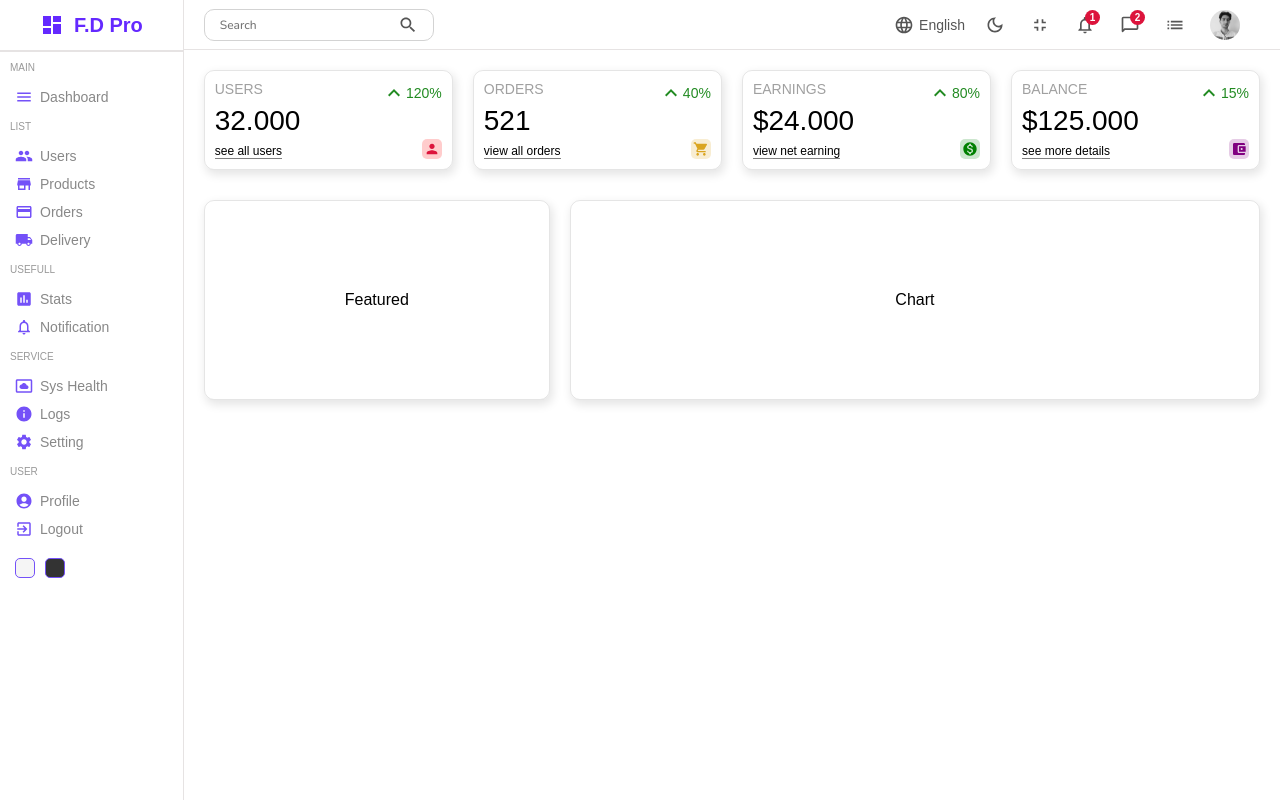
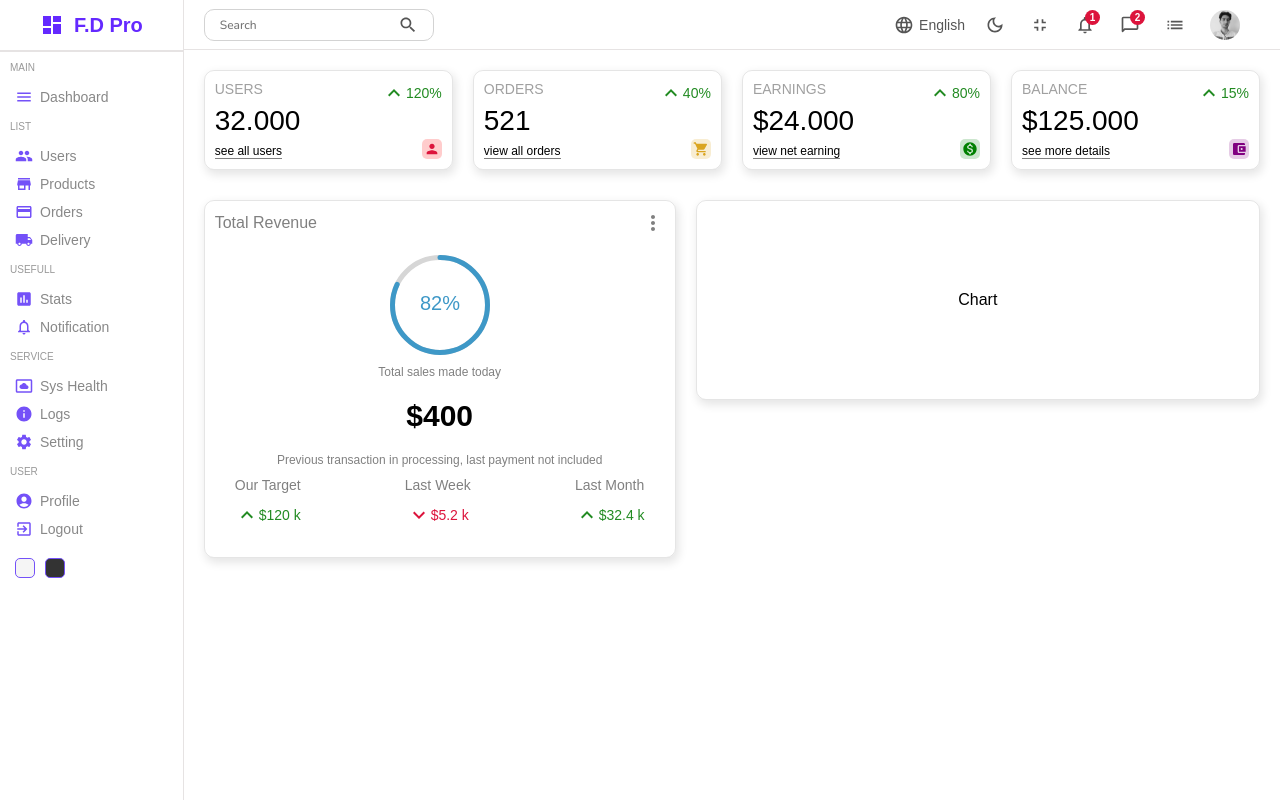
Before and after one commit to Mahdi-Hazrati/Fusion-Dashboard-Pro, a React (Create React App) app: page / in a window 1280 px wide. Built offline with nearby package versions, Linux system fonts and the light colour scheme.

Commit message:
Featured Charts - Finish

```diff
--- a/src/Components/Chart/chart.scss
+++ b/src/Components/Chart/chart.scss
@@ -1,5 +1,5 @@
 .chart{
-    flex: 4;
+    flex: 5;
     border: 1px solid rgba(0, 0, 0, 0.1);
     border-radius: 10px;
     box-shadow: 2px 4px 10px 1px rgba(0, 0, 0, 0.1);
--- /dev/null
+++ b/src/Components/Featured/CircularProgressbar.css
@@ -0,0 +1,65 @@
+/*
+ * react-circular-progressbar styles
+ * All of the styles in this file are configurable!
+ */
+
+ .CircularProgressbar {
+    /*
+     * This fixes an issue where the CircularProgressbar svg has
+     * 0 width inside a "display: flex" container, and thus not visible.
+     */
+    width: 100%;
+    /*
+     * This fixes a centering issue with CircularProgressbarWithChildren:
+     * https://github.com/kevinsqi/react-circular-progressbar/issues/94
+     */
+    vertical-align: middle;
+  }
+
+  .CircularProgressbar .CircularProgressbar-path {
+    stroke: #3e98c7;
+    stroke-linecap: round;
+    transition: stroke-dashoffset 0.5s ease 0s;
+  }
+
+  .CircularProgressbar .CircularProgressbar-trail {
+    stroke: #d6d6d6;
+    /* Used when trail is not full diameter, i.e. when props.circleRatio is set */
+    stroke-linecap: round;
+  }
+
+  .CircularProgressbar .CircularProgressbar-text {
+    fill: #3e98c7;
+    font-size: 20px;
+    dominant-baseline: middle;
+    text-anchor: middle;
+  }
+
+  .CircularProgressbar .CircularProgressbar-background {
+    fill: #d6d6d6;
+  }
+
+  /*
+   * Sample background styles. Use these with e.g.:
+   *
+   *   <CircularProgressbar
+   *     className="CircularProgressbar-inverted"
+   *     background
+   *     percentage={50}
+   *   />
+   */
+  .CircularProgressbar.CircularProgressbar-inverted .CircularProgressbar-background {
+    fill: #3e98c7;
+  }
+
+  .CircularProgressbar.CircularProgressbar-inverted .CircularProgressbar-text {
+    fill: #fff;
+  }
+
+  .CircularProgressbar.CircularProgressbar-inverted .CircularProgressbar-path {
+    stroke: #fff;
+  }
+
+  .CircularProgressbar.CircularProgressbar-inverted .CircularProgressbar-trail {
+    stroke: transparent;
+  }
--- a/src/Components/Featured/Featured.jsx
+++ b/src/Components/Featured/Featured.jsx
@@ -1,8 +1,58 @@
+import {
+    MoreVert,
+    KeyboardArrowDown,
+    KeyboardArrowUp
+} from "@mui/icons-material"
+import { CircularProgressbar } from "react-circular-progressbar"
+import "./CircularProgressbar.css"
 import "./featured.scss"
 
 const Featured = ()=>{
+    const percentage = 82
     return (
-        <div className="featured">Featured</div>
+        <div className="featured">
+            <div className="top">
+                <h1 className="title">Total Revenue</h1>
+                <MoreVert className="icon" />
+            </div>
+            <div className="bottom">
+                <div className="featuredChart">
+                    <CircularProgressbar
+                    value={percentage}
+                    text={`${percentage}%`}
+                    strokeWidth={5}
+                    />
+                </div>
+                <p className="title">Total sales made today</p>
+                <p className="amount">$400</p>
+                <p className="description">
+                Previous transaction in processing, last payment not included
+                </p>
+                <div className="summery">
+                    <div className="item">
+                        <div className="itemTitle">Our Target</div>
+                        <div className="itemResult positive">
+                            <KeyboardArrowUp className="icon" />
+                            <div className="resultsAmount">$120 k</div>
+                        </div>
+                    </div>
+                    <div className="item">
+                        <div className="itemTitle">Last Week</div>
+                        <div className="itemResult negative">
+                            <KeyboardArrowDown className="icon" />
+                            <div className="resultsAmount">$5.2 k</div>
+                        </div>
+                    </div>
+                    <div className="item">
+                        <div className="itemTitle">Last Month</div>
+                        <div className="itemResult positive">
+                            <KeyboardArrowUp className="icon" />
+                            <div className="resultsAmount">$32.4 k</div>
+                        </div>
+                    </div>
+                </div>
+            </div>
+        </div>
     )
 }
 
--- a/src/Components/Featured/featured.scss
+++ b/src/Components/Featured/featured.scss
@@ -1,11 +1,97 @@
 .featured{
-    flex: 2;
+    flex: 4;
+    padding: 10px;
+    border-radius: 10px;
     border: 1px solid rgba(0, 0, 0, 0.1);
-    border-radius: 10px;
     box-shadow: 2px 4px 10px 1px rgba(0, 0, 0, 0.1);
-    height: 200px;
     display: flex;
-    justify-content: center;
-    align-items: center;
+    flex-direction: column;
+    justify-content: space-between;
+    .top{
+        display:flex;
+        align-items: center;
+        justify-content: space-between;
+        user-select: none;
+        color: gray;
+        .title{
+            font-size: 16px;
+            font-weight: normal;
+
+        }
+        .icon{
+            font-size: 24px;
+            transition: 0.2s;
+            &:hover{
+                cursor: pointer;
+                color: black;
+            }
+        }
+
+    }
+    .bottom{
+       padding: 20px;
+       display: flex;
+       flex-direction: column;
+       align-items: center;
+       justify-content: center;
+
+       .featuredChart{
+        width: 100px;
+        height: 100px;
+       }
+       .title{
+        color: gray;
+        padding: 10px;
+        font-size: 12px;
+
+    }
+    .amount{
+        font-size: 30px;
+        padding: 10px;
+        font-weight: bold;
+    }
+    .description{
+        color: gray;
+        font-size: 12px;
+        padding: 10px;
+        text-align: center;
+        font-weight: lighter;
+    }
+    .summery{
+        width: 100%;
+        display: flex;
+        align-items: center;
+        justify-content: space-between;
+        .item{
+            text-align: center;
+
+            .itemTitle{
+                color: gray;
+                font-size: 14px;
+                user-select: none;
+            }
+            .itemResult{
+                display: flex;
+                flex-direction: row;
+                align-items: center;
+                justify-content: center;
+                font-size: 14px;
+                margin-top: 10px;
+                user-select: none;
+                font-weight: normal;
+                &.positive{
+                    color: forestgreen;
+                }
+                &.negative{
+                    color: crimson;
+                }
+
+
+            }
+
+        }
+    }
+
+    }
 
 }
```
